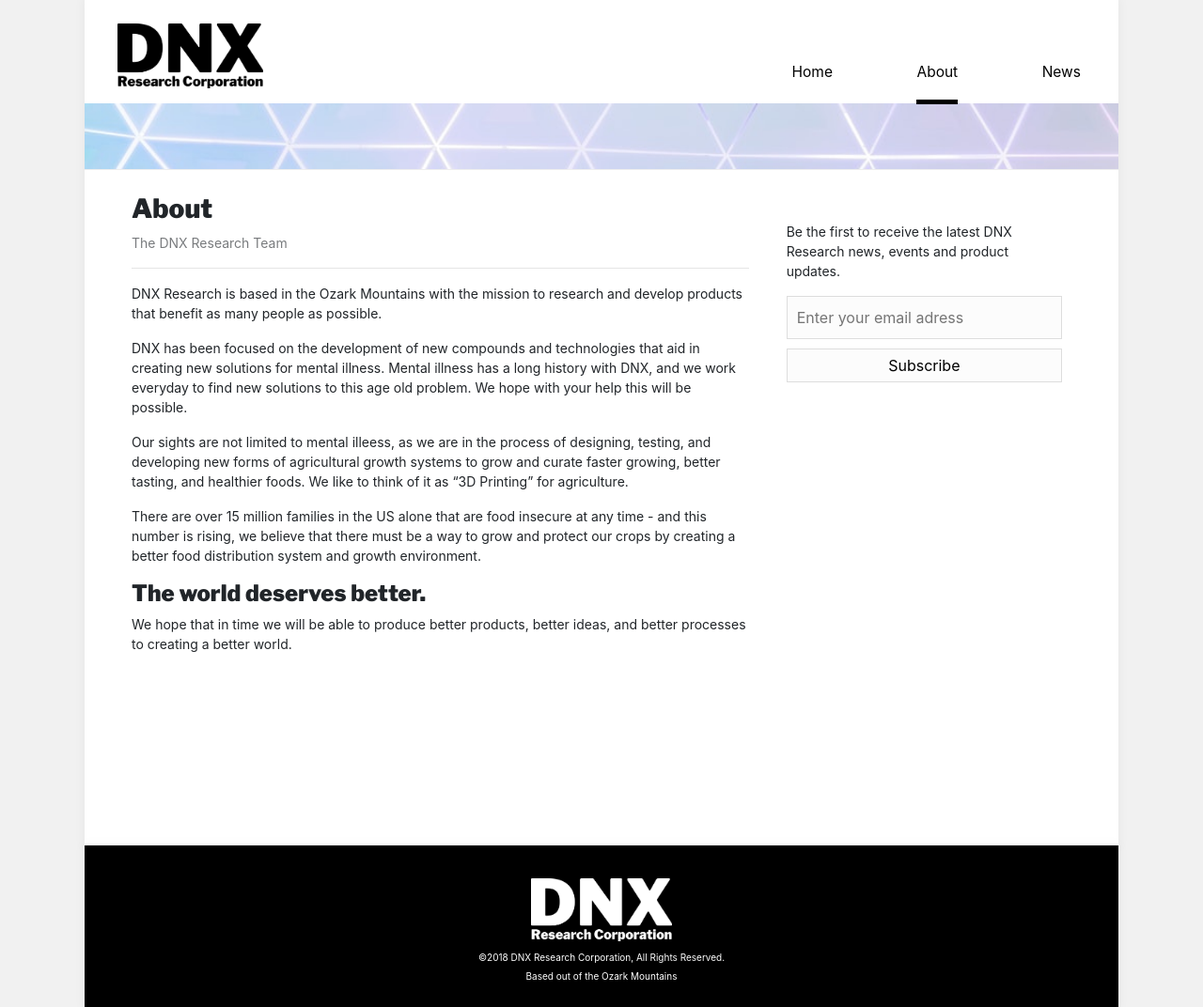
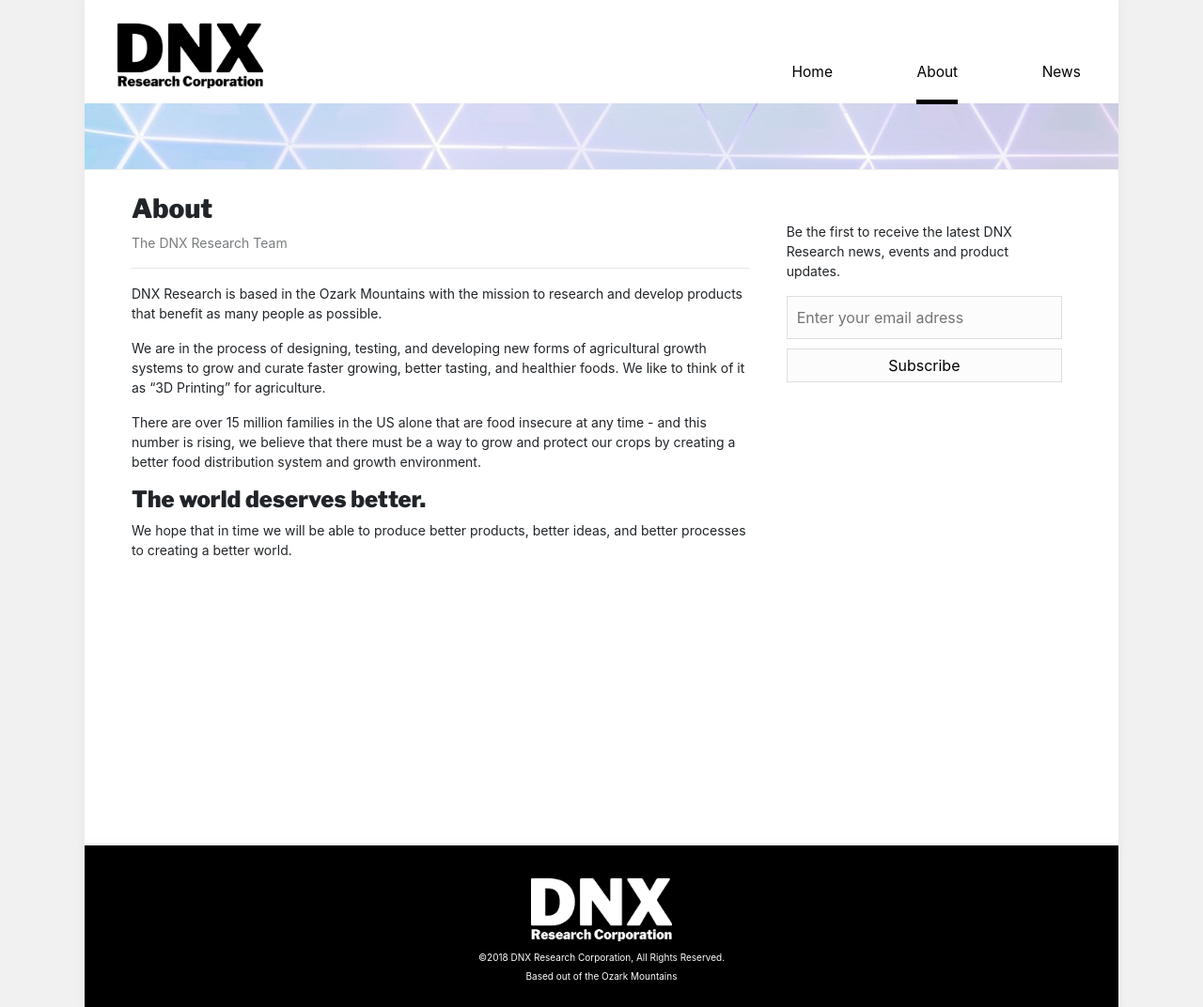
Before and after one commit to dnxresearch/dnxresearch.github.io, a Jekyll site: the page built from page-about.md, in a window 1280 px wide. Shown: the whole page at 94% size. Built offline with Jekyll 4.4.1, drawn with Linux system fonts in a browser that asks for light colours.

Commit message:
Update page-about.md

```diff
--- a/page-about.md
+++ b/page-about.md
@@ -7,9 +7,7 @@
 
 DNX Research is based in the Ozark Mountains with the mission to research and develop products that benefit as many people as possible.
 
-DNX has been focused on the development of new compounds and technologies that aid in creating new solutions for mental illness. Mental illness has a long history with DNX, and we work everyday to find new solutions to this age old problem. We hope with your help this will be possible.
-
-Our sights are not limited to mental illeess, as we are in the process of designing, testing, and developing new forms of agricultural growth systems to grow and curate faster growing, better tasting, and healthier foods. We like to think of it as "3D Printing" for agriculture.
+We are in the process of designing, testing, and developing new forms of agricultural growth systems to grow and curate faster growing, better tasting, and healthier foods. We like to think of it as "3D Printing" for agriculture.
 
 There are over 15 million families in the US alone that are food insecure at any time - and this number is rising, we believe that there must be a way to grow and protect our crops by creating a better food distribution system and growth environment.
 
```
